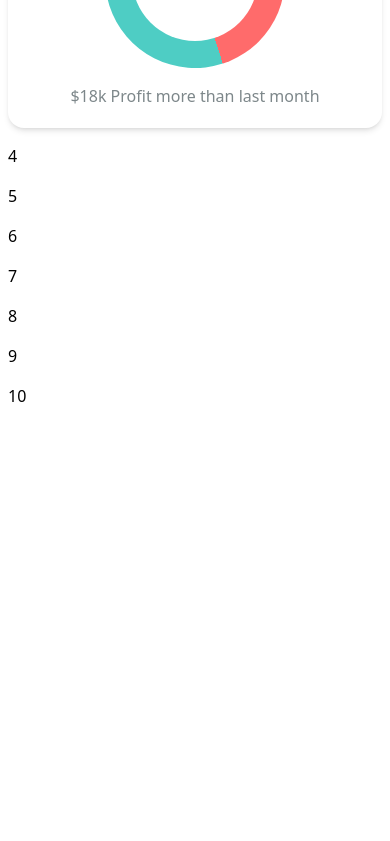
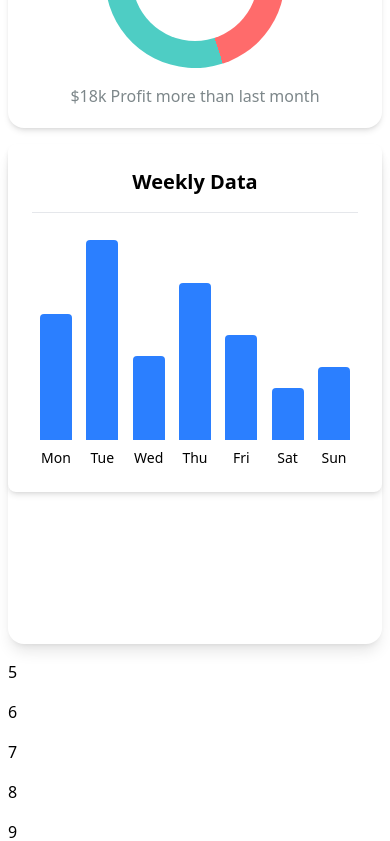
Before and after one commit to mukeshgeetha46/AdminDahboard, a React (Vite) app: page / in a window 390 px wide. Shown: the part 1184-2025 px from the top of the page. Before the commit the page ends 1592 px from the top, so only its background shows below. Built offline with nearby package versions, Linux system fonts and the light colour scheme.

Commit message:
add charts

```diff
--- a/src/pages/Home.jsx
+++ b/src/pages/Home.jsx
@@ -3,6 +3,8 @@ import divbackground from '../assets/sidebar/man-working-on-laptop-BZeL3Gvc.png'
 import { IoBagCheckOutline } from "react-icons/io5";
 import { CiPause1 } from "react-icons/ci";
 import { PiShoppingCart } from "react-icons/pi";
+import CircleCharts from '../utils/CircleCharts';
+import WeekdayBarChart from '../utils/WeekdayBarChart';
 
 function Home() {
 
@@ -40,7 +42,7 @@ const barData = [
 
   return (
     <div>
-      <div class="grid grid-cols-1 sm:grid-cols-2 lg:grid-cols-4 gap-4">
+      <div class="grid grid-cols-1 sm:grid-cols-2 lg:grid-cols-4 gap-4 h-[50%]">
  <div
   className="bg-white h-[500px] sm:h-[340px] col-span-0 lg:col-span-2 bg-no-repeat bg-[length:400px_auto] bg-right-bottom rounded-2xl shadow-lg"
   style={{
@@ -182,55 +184,7 @@ const barData = [
    </div>
 
 
-   <div>
-<div className="flex flex-col items-center p-1">
-      <div className="relative w-[180px] h-[180px] group">
-        {/* First slice - 45% (red) */}
-        <div
-          className="absolute w-full h-full rounded-full cursor-pointer hover:opacity-80 transition-opacity"
-          title="Section A: 45%"
-          style={{
-            background:
-              "conic-gradient(#FF6B6B 0deg, #FF6B6B 162deg, transparent 162deg)",
-            transform: "rotate(0deg)",
-          }}
-        />
-        {/* Second slice - 30% (blue) */}
-        <div
-          className="absolute w-full h-full rounded-full cursor-pointer hover:opacity-80 transition-opacity"
-          title="Section B: 30%"
-          style={{
-            background:
-              "conic-gradient(#4ECDC4 0deg, #4ECDC4 108deg, transparent 108deg)",
-            transform: "rotate(162deg)",
-          }}
-        />
-        {/* Third slice - 25% (yellow) */}
-        {/* Third slice - 25% (blue - #0085db) */}
-<div
-  className="absolute w-full h-full rounded-full cursor-pointer hover:opacity-80 transition-opacity"
-  title="Section C: 25%"
-  style={{
-    background: "conic-gradient(#0085db 0deg, #0085db 90deg, transparent 90deg)",
-    transform: "rotate(270deg)",
-  }}
-/>
-
-        {/* Inner white circle to create ring effect */}
-        <div
-          className="absolute rounded-full bg-white"
-          style={{
-            width: "70%",
-            height: "70%",
-            top: "15%",
-            left: "15%",
-          }}
-        />
-      </div>
-
-
-    </div>
-   </div>
+   <CircleCharts />
 
    <div className='flex justify-center items-center mt-3 text-[#7d878a]'>
     <p>$18k Profit more than last month</p>
@@ -239,7 +193,20 @@ const barData = [
 
 
 
- <div>4</div>
+
+ <div
+  className="bg-white h-[500px] sm:h-[340px] col-span-0 lg:col-span-2 bg-no-repeat bg-[length:400px_auto] bg-right-bottom rounded-2xl shadow-lg"
+
+>
+<WeekdayBarChart />
+
+
+
+
+
+ </div>
+
+
  <div>5</div>
  <div>6</div>
  <div>7</div>
--- /dev/null
+++ b/src/utils/CircleCharts.jsx
@@ -0,0 +1,57 @@
+import React from 'react'
+
+const CircleCharts = () => {
+  return (
+    <div>
+      <div className="flex flex-col items-center p-1">
+      <div className="relative w-[180px] h-[180px] group">
+        {/* First slice - 45% (red) */}
+        <div
+          className="absolute w-full h-full rounded-full cursor-pointer hover:opacity-80 transition-opacity"
+          title="Section A: 45%"
+          style={{
+            background:
+              "conic-gradient(#FF6B6B 0deg, #FF6B6B 162deg, transparent 162deg)",
+            transform: "rotate(0deg)",
+          }}
+        />
+        {/* Second slice - 30% (blue) */}
+        <div
+          className="absolute w-full h-full rounded-full cursor-pointer hover:opacity-80 transition-opacity"
+          title="Section B: 30%"
+          style={{
+            background:
+              "conic-gradient(#4ECDC4 0deg, #4ECDC4 108deg, transparent 108deg)",
+            transform: "rotate(162deg)",
+          }}
+        />
+        {/* Third slice - 25% (yellow) */}
+        {/* Third slice - 25% (blue - #0085db) */}
+<div
+  className="absolute w-full h-full rounded-full cursor-pointer hover:opacity-80 transition-opacity"
+  title="Section C: 25%"
+  style={{
+    background: "conic-gradient(#0085db 0deg, #0085db 90deg, transparent 90deg)",
+    transform: "rotate(270deg)",
+  }}
+/>
+
+        {/* Inner white circle to create ring effect */}
+        <div
+          className="absolute rounded-full bg-white"
+          style={{
+            width: "70%",
+            height: "70%",
+            top: "15%",
+            left: "15%",
+          }}
+        />
+      </div>
+
+
+    </div>
+    </div>
+  )
+}
+
+export default CircleCharts
--- /dev/null
+++ b/src/utils/WeekdayBarChart.jsx
@@ -0,0 +1,39 @@
+import React from 'react';
+
+const WeekdayBarChart = () => {
+  const data = {
+    Monday: 12,
+    Tuesday: 19,
+    Wednesday: 8,
+    Thursday: 15,
+    Friday: 10,
+    Saturday: 5,
+    Sunday: 7,
+  };
+
+  const max = Math.max(...Object.values(data));
+
+  return (
+    <div className="bg-white p-6 rounded-lg shadow-md w-full max-w-3xl mx-auto">
+      <h2 className="text-xl font-bold mb-4 text-center">Weekly Data</h2>
+      <div className="flex items-end justify-between h-64 border-t border-gray-200 px-2">
+        {Object.entries(data).map(([day, value]) => {
+          const height = (value / max) * 100;
+
+          return (
+            <div key={day} className="flex flex-col items-center">
+              <div
+                className="w-8 bg-blue-500 rounded-t transition-all duration-300"
+                style={{ height: `${height * 2}px` }} // scale factor for visual
+                title={`${day}: ${value}`}
+              />
+              <div className="text-sm mt-2">{day.slice(0, 3)}</div>
+            </div>
+          );
+        })}
+      </div>
+    </div>
+  );
+};
+
+export default WeekdayBarChart;
```
